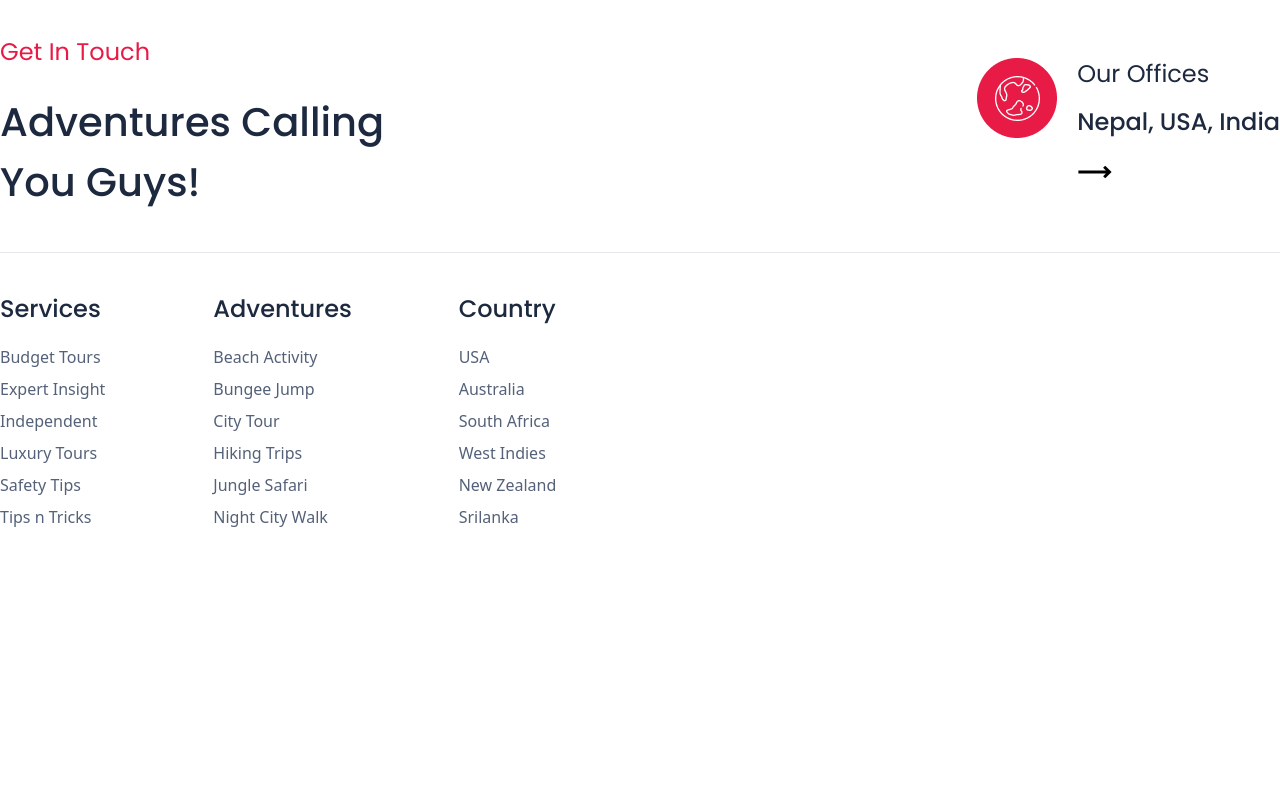
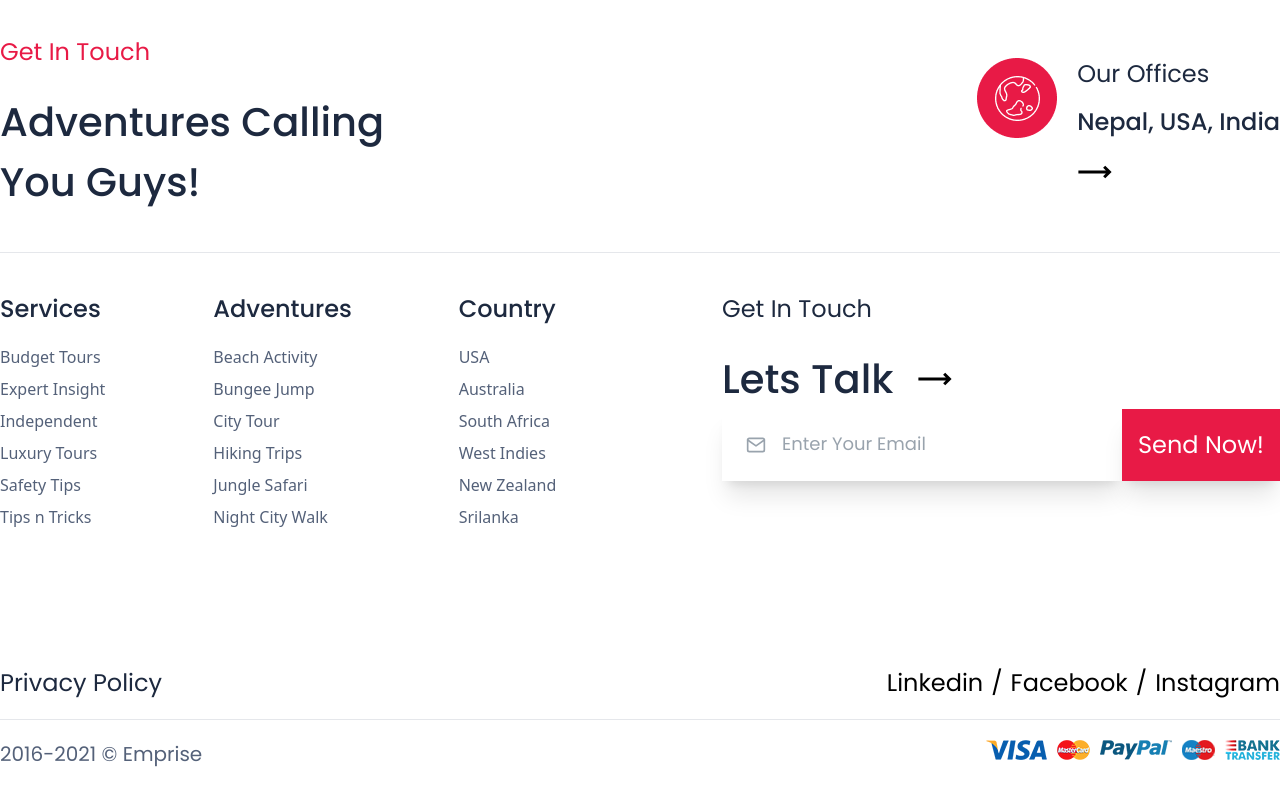
Before and after one commit to Mr-Rafiqul-Islam/EMPRISE-a-hotel-booking-site, a React (Vite) app: page / in a window 1280 px wide. Shown: the part 7774-8574 px from the top of the page. Before the commit the page ends 8343 px from the top, so only its background shows below. Built offline with nearby package versions, Linux system fonts and the light colour scheme.

Commit message:
footer compete

```diff
--- /dev/null
+++ b/src/components/SocialLink.jsx
@@ -0,0 +1,19 @@
+import React from 'react'
+import { Link } from 'react-router-dom'
+
+function SocialLink({classname}) {
+  return (
+    <div className={`${classname}`}>
+        <div className="flex gap-2 font-poppins text-2xl ">
+           <Link className='font-poppins text-2xl '>Linkedin</Link>
+           /
+           <Link className='font-poppins text-2xl '>Facebook</Link>
+           /
+           <Link className='font-poppins text-2xl '>Instagram</Link>
+        </div>
+
+    </div>
+  )
+}
+
+export default SocialLink
--- a/src/components/layouts/Footer.jsx
+++ b/src/components/layouts/Footer.jsx
@@ -11,6 +11,9 @@ import { CgArrowLongRight } from "react-icons/cg";
 import ServiceList from "../ServiceList";
 import AdventureList from "../AdventureList";
 import CountryList from "../CountryList";
+import { FiMail } from "react-icons/fi";
+import SocialLink from "../SocialLink";
+import payment from '../../assets/images/Payment Logos.png'
 
 function Footer() {
   return (
@@ -61,14 +64,55 @@ function Footer() {
           </div>
         </div>
         <hr className="my-10" />
-        {/*  */}
+        {/* footer navigation part  */}
         <div className="grid grid-cols-2">
+          {/* 1st half */}
           <div className="grid grid-cols-3">
             <ServiceList />
             <AdventureList />
-            <CountryList className='ms-8'/>
+            <CountryList className="ms-8" />
           </div>
-          <div></div>
+          {/* 2nd half */}
+          <div className="ms-auto">
+            <div>
+              <Subheading text="Get In Touch" className="text-black mb-6" />
+              <div className="flex gap-6 items-center">
+                <Heading
+                  text="Lets Talk"
+                  className=" font-medium leading-[60px]"
+                />
+                <CgArrowLongRight className="text-4xl" />
+              </div>
+              {/* input field */}
+              <div className="flex">
+                <div className="bg-white flex p-6 shadow-xl items-center">
+                  <FiMail className="text-[#99A3AD] me-4 text-xl" />
+                  <input
+                    name="email"
+                    type="email"
+                    placeholder="Enter Your Email"
+                    className="outline-none font-poppins font-normal placeholder:font-poppins placeholder:text-[18px] placeholder:text-[#99A3AD]"
+                  />
+                </div>
+                <button
+                  className="bg-third text-white font-poppins text-2xl px-4 py-2 shadow-xl"
+                  type="#"
+                >
+                  Send Now!
+                </button>
+              </div>
+            </div>
+          </div>
+        </div>
+        {/* lower part */}
+        <div className="flex justify-between items-center mt-[130px]">
+          <Subheading text='Privacy Policy'/>
+          <SocialLink classname='text-black'/>
+        </div>
+        <hr className="my-5"/>
+        <div className="flex justify-between">
+          <Paragraph text='2016-2021 © Emprise' className='text-base'/>
+          <div><Image src={payment}/></div>
         </div>
       </Container>
     </footer>
```
